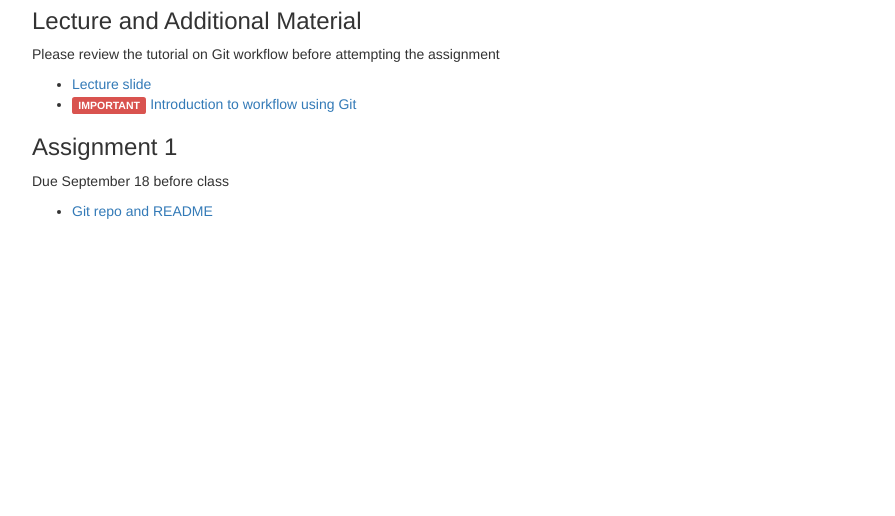
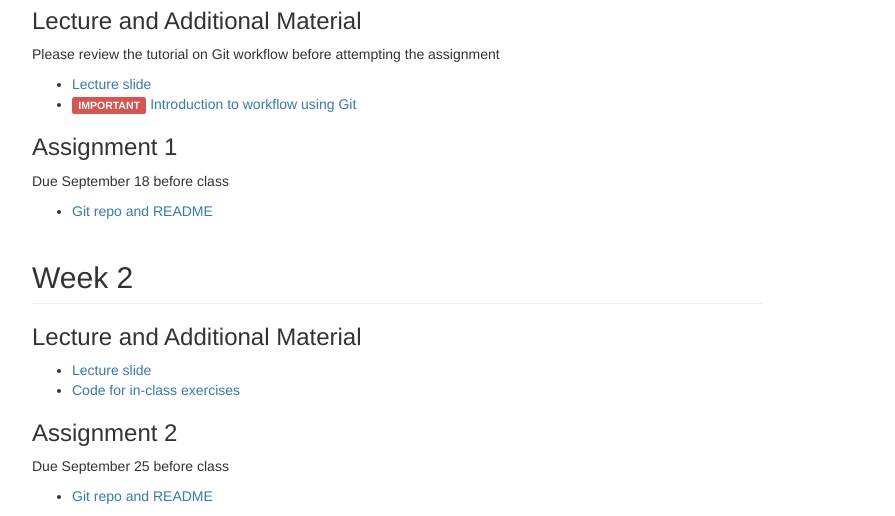
Before and after one commit to viztech/viztech.github.io, a website: page index.html in a window 1280 px wide. Shown: the part 453-969 px from the top of the page, without its empty margins (53-948 px from the left). Before the commit the page ends 800 px from the top, so only its background shows below. Drawn offline with Linux system fonts and the light colour scheme.

Commit message:
Add week 2 slides and repo

```diff
--- a/index.html
+++ b/index.html
@@ -36,6 +36,19 @@
                     <li><a href="https://github.com/viztech/Assignment-1">Git repo and README</a></li>
                 </ul>
             </section>
+            <section class="week week-2">
+                <h2 id="week-2" class="page-header">Week 2</h2>
+                <h3>Lecture and Additional Material</h3>
+                <ul>
+                    <li><a href="slides/week-2.pdf">Lecture slide</a></li>
+                    <li><a href="https://github.com/viztech/Week-2-in-class">Code for in-class exercises</a></li>
+                </ul>
+                <h3>Assignment 2</h3>
+                <p>Due September 25 before class</p>
+                <ul>
+                    <li><a href="https://github.com/viztech/Assignment-1">Git repo and README</a></li>
+                </ul>
+            </section>
         </div>
         <div class="col-md-4">
             <ul class="nav nav-pills nav-stacked">
```
Also changed, not shown: 1 other file.
